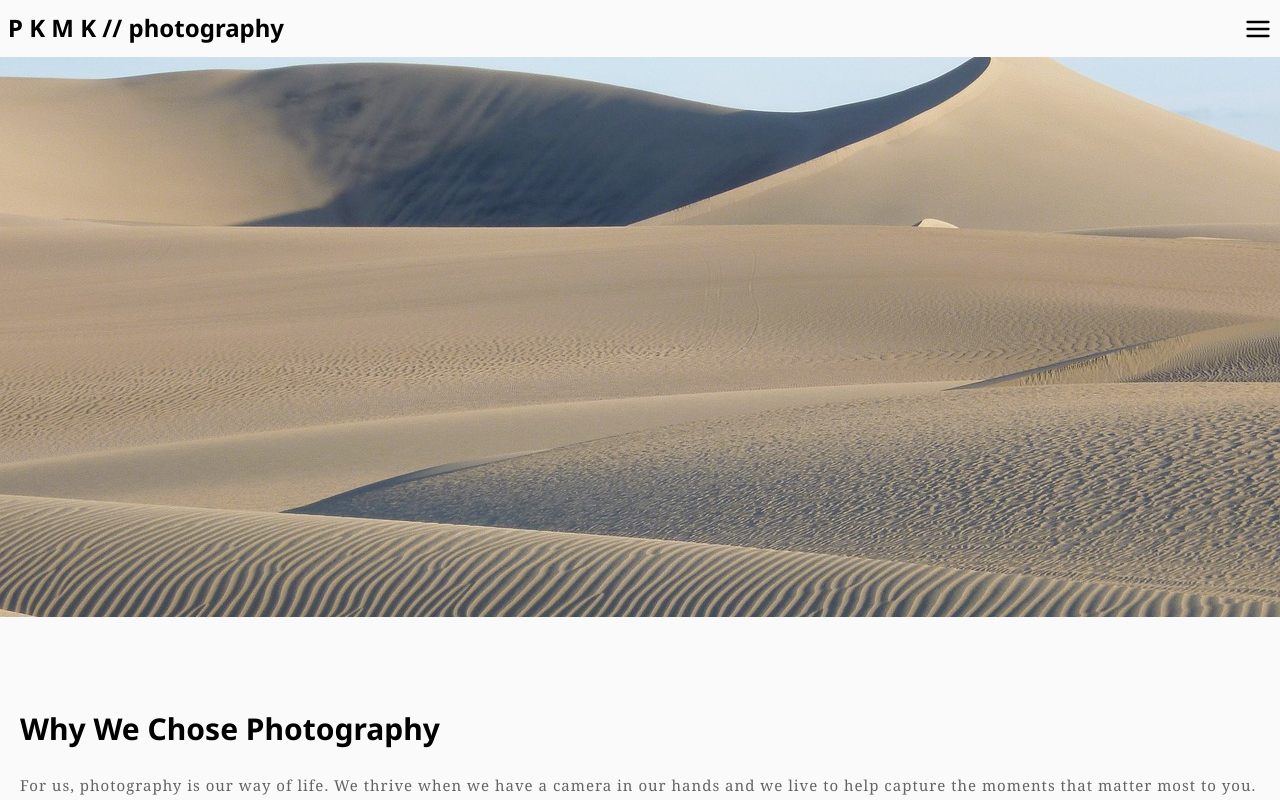
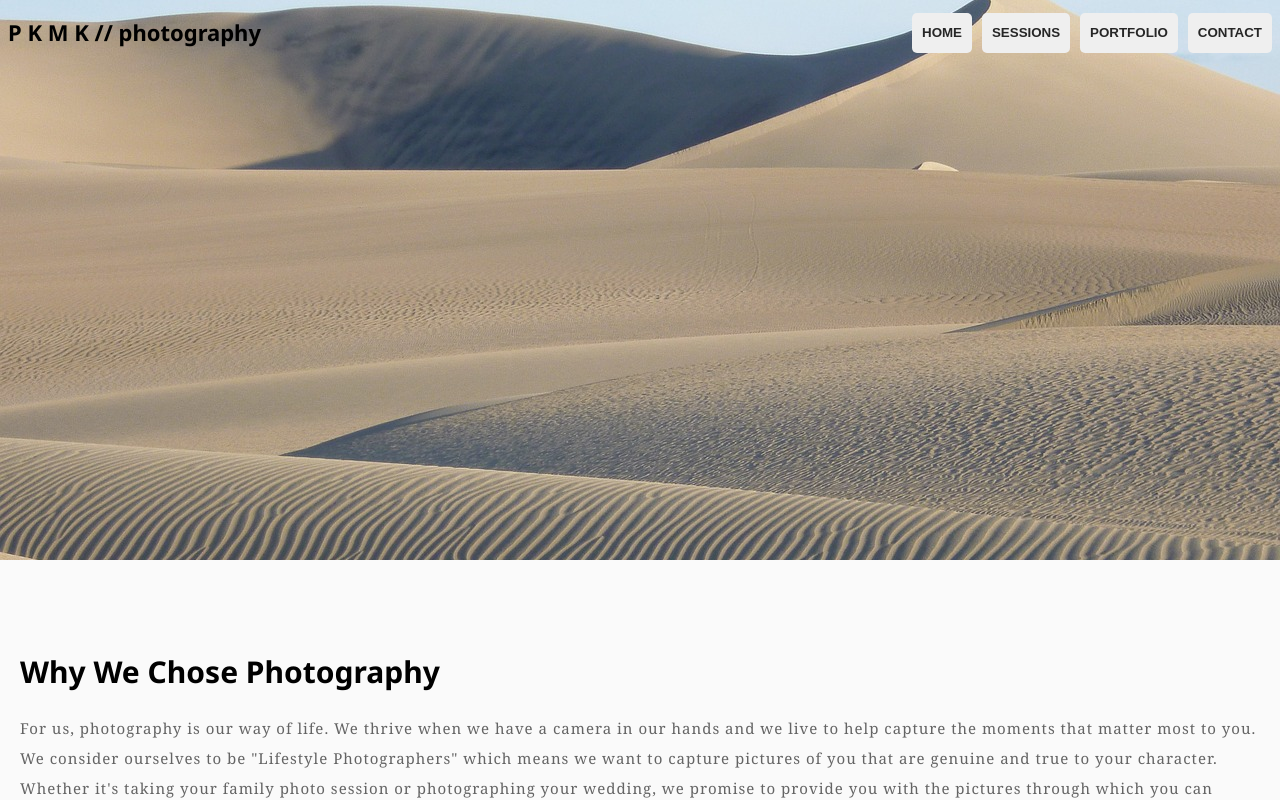
Before and after one commit to PKMK-photography/pkmk-photography, a React (Create React App) app: page / in a window 1280 px wide. Shown: the top 800 px of the page. Built offline with nearby package versions, Linux system fonts and the light colour scheme.

Commit message:
tablet view for the Header is complete

```diff
--- a/src/Components/Header/Header.css
+++ b/src/Components/Header/Header.css
@@ -1,8 +1,11 @@
 .main-header {
     height: 57px;
+    width: 100%;
     box-sizing: border-box;
     padding: 8px;
     background: #fafafa;
+    position: absolute;
+    top: 0;
     display: flex;
     align-items: center;
     justify-content: space-between;
@@ -27,6 +30,10 @@
     background: #262626;
 }
 
+.desktop-menu {
+    display: none;
+}
+
 .main-links {
     text-decoration: none;
     color: white;
@@ -35,7 +42,7 @@
 }
 
 .close-icon {
-    position: fixed;
+    position: absolute;
     top: 20px;
     right: 20px;
 }
@@ -48,6 +55,7 @@
 }
 
 .closed {
+    display: none;
     animation-name: menu-closed;
     animation-duration: 250ms;
     animation-iteration-count: 1;
@@ -61,12 +69,12 @@
     animation-timing-function: linear;
 }
 
-.links-closed {
+/* .links-closed {
     animation-name: slide-closed;
     animation-duration: 250ms;
     animation-iteration-count: 1;
     animation-timing-function: linear;
-}
+} */
 
 @keyframes menu-open {
     from {
@@ -77,6 +85,15 @@
     }
 }
 
+/* @keyframes menu-closed {
+    from {
+        transform: translateX(0);
+    }
+    to {
+        transform: translateX(-100%);
+    }
+} */
+
 @keyframes slide-open {
     from {
         transform: translateX(-100%);
@@ -85,3 +102,48 @@
         transform: translateX(0);
     }
 }
+
+/* @keyframes slide-closed {
+    from {
+        transform: translateX(0);
+    }
+    to {
+        transform: translateX(-100%);
+    }
+} */
+
+@media(min-width: 640px){
+    .main-header {
+        height: 65px;
+        background: transparent;
+    }
+
+    .main-header h1 {
+        font-size: 22px;
+    }
+
+    .mobile {
+        display: none;
+    }
+
+    .desktop-menu {
+        width: 360px;
+        display: flex;
+        justify-content: space-between;
+    }
+
+    .desktop-menu button {
+        height: 40px;
+        padding: 10px;
+        border: none;
+        border-radius: 5px;
+        font-weight: bold;
+        color: #262626;
+        transition: 500ms;
+        cursor: pointer;
+    }
+
+    .desktop-menu button:hover {
+        opacity: .7;
+    }
+}
--- a/src/Components/Header/Header.js
+++ b/src/Components/Header/Header.js
@@ -10,9 +10,7 @@ const Header = props => {
     return (
         <header className='main-header'>
             <h1>P K M K // photography</h1>
-            <img src={menuIcon} alt='Open menu' onClick={() => setMainMenu('open')}/>
-            {mainMenu === 'open'
-                ? (
+            <img src={menuIcon} alt='Open menu' className='mobile' onClick={() => setMainMenu('open')}/>
             <nav className={`main-menu ${mainMenu}`}>
                 <img src={closeIcon} alt='Close menu' className='close-icon' onClick={() => setMainMenu('closed')}/>
                 <Link to='/' className={`main-links links-${mainMenu}`} onClick={() => setMainMenu('closed')}>HOME</Link>
@@ -20,8 +18,20 @@ const Header = props => {
                 <Link to='/project-gallery' className={`main-links links-${mainMenu}`} onClick={() => setMainMenu('closed')}>PORTFOLIO</Link>
                 <Link to='/contact' className={`main-links links-${mainMenu}`} onClick={() => setMainMenu('closed')}>CONTACT</Link>
             </nav>
-                )
-                : null}
+            <nav className='desktop-menu'>
+                <Link to='/'>
+                    <button>HOME</button>
+                </Link>
+                <Link to='/services'>
+                    <button>SESSIONS</button>
+                </Link>
+                <Link to='/project-gallery'>
+                    <button>PORTFOLIO</button>
+                </Link>
+                <Link to='/contact'>
+                    <button>CONTACT</button>
+                </Link>
+            </nav>
         </header>
     )
 }
```
Lines whose indentation alone changed are shown as unchanged.
